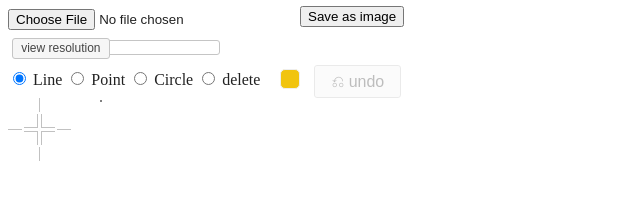
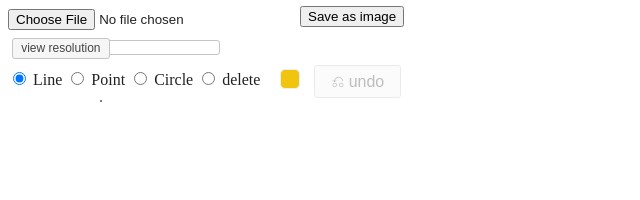
Before and after one commit to dodydharma/angle-estimator, a website: page index.html in a window 1280 px wide. Shown: the full height of the page, 0-640 px from the left. Drawn offline with nearby package versions, Linux system fonts and the light colour scheme.

Commit message:
second commit

```diff
--- a/index.html
+++ b/index.html
@@ -65,7 +65,6 @@
 
   </div>
   <div id="container"></div>
-  <img src="img/target-cursor.png" id="cursor"/>
   <div id="preview" class="ui-widget-content"></div>
 
   <script>
```
Also changed, not shown: README.md, img/sample-calculated.png (added), 1 other file.
